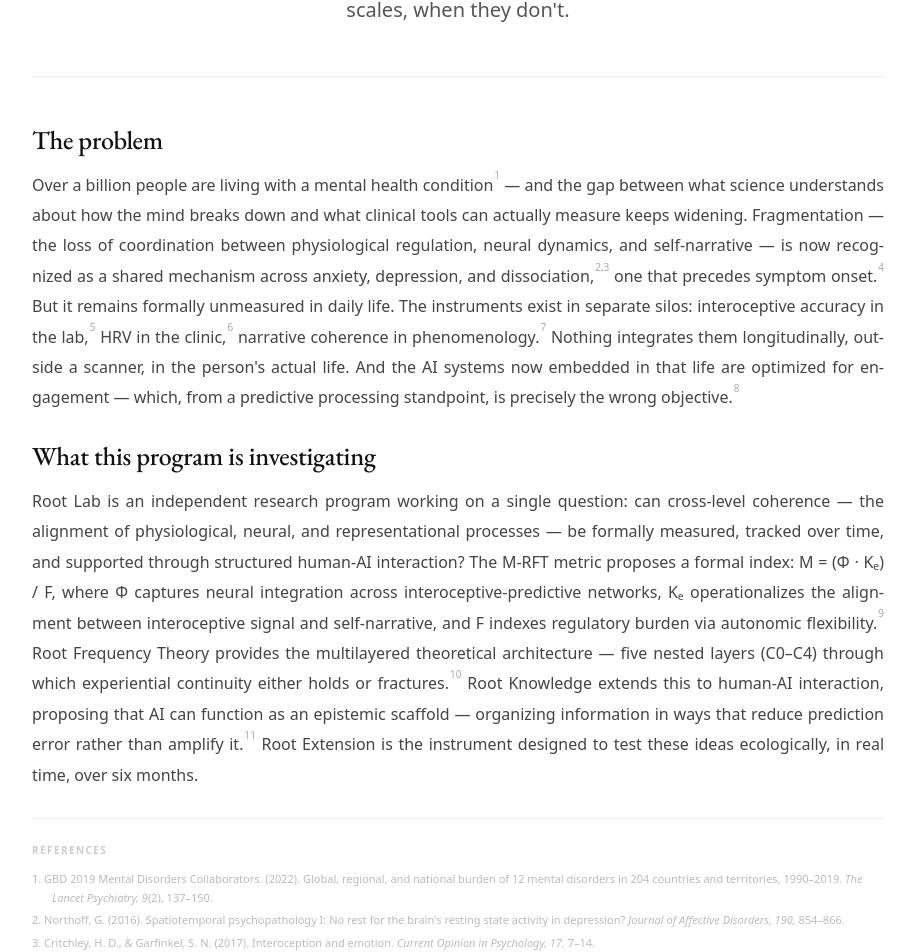
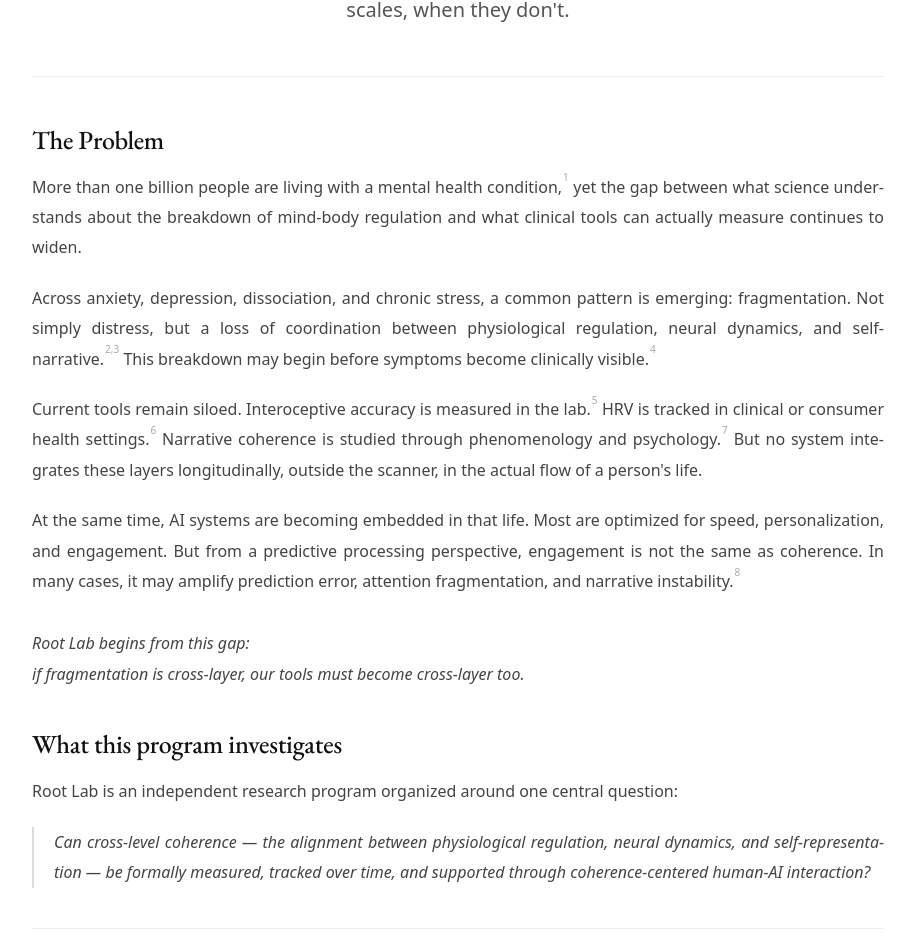
Before and after one commit to biaavanzo/avanzorft.github.io, a Next.js app: page / in a window 1280 px wide. Shown: the part 496-1448 px from the top of the page, without its empty margins (182-1097 px from the left). Built offline with nearby package versions, Linux system fonts and the light colour scheme.

Commit message:
full problem block rewrite, investigator voice

```diff
--- a/app/page.tsx
+++ b/app/page.tsx
@@ -72,29 +72,41 @@ export default function Home() {
         .problem-block h2 {
           font-family: 'EB Garamond', Georgia, serif;
           font-size: clamp(20px, 2.8vw, 26px);
-          font-weight: 500; color: #111; margin-bottom: 14px;
+          font-weight: 500; color: #111; margin-bottom: 16px;
           letter-spacing: -0.01em; line-height: 1.2;
         }
         .problem-block p {
           font-size: 16px; line-height: 1.9; color: #444;
-          font-family: system-ui; margin-bottom: 28px;
+          font-family: system-ui; margin-bottom: 20px;
           text-align: justify; hyphens: auto;
+        }
+        .problem-closing {
+          font-family: 'EB Garamond', Georgia, serif;
+          font-size: clamp(17px, 2.2vw, 21px);
+          font-weight: 500; color: #111; line-height: 1.5;
+          margin: 32px 0 40px; font-style: italic;
+        }
+        .investigate-block { margin-top: 40px; }
+        .investigate-question {
+          font-family: 'EB Garamond', Georgia, serif;
+          font-size: clamp(16px, 2vw, 20px);
+          font-weight: 400; color: #333; line-height: 1.7;
+          margin-top: 14px; font-style: italic;
+          border-left: 2px solid #ddd; padding-left: 20px;
         }
         sup {
           font-size: 10px; color: #aaa; font-family: system-ui;
           vertical-align: super; line-height: 0; margin-left: 1px;
         }
         .references {
-          border-top: 1px solid #eee; padding-top: 24px; margin-top: 8px;
+          border-top: 1px solid #eee; padding-top: 24px; margin-top: 40px;
         }
         .references-label {
           font-size: 10px; font-weight: 600; color: #ccc;
           text-transform: uppercase; letter-spacing: 0.14em;
           font-family: system-ui; margin-bottom: 12px;
         }
-        .ref-list {
-          list-style: none; padding: 0; margin: 0;
-        }
+        .ref-list { list-style: none; padding: 0; margin: 0; }
         .ref-list li {
           font-size: 11px; color: #bbb; font-family: system-ui;
           line-height: 1.7; margin-bottom: 4px; padding-left: 20px;
@@ -106,10 +118,7 @@ export default function Home() {
           text-transform: uppercase; letter-spacing: 0.14em;
           font-family: system-ui; margin-bottom: 16px; text-align: center;
         }
-        .cards {
-          display: grid; grid-template-columns: repeat(2, 1fr);
-          gap: 2px; align-items: stretch;
-        }
+        .cards { display: grid; grid-template-columns: repeat(2, 1fr); gap: 2px; align-items: stretch; }
         .card-wrapper {
           text-decoration: none; display: flex; flex-direction: column;
           border: 1px solid #e8e8e8; padding: 22px 20px; background: #fafafa;
@@ -207,15 +216,36 @@ export default function Home() {
 
         <div className="problem-block">
 
-          <h2>The problem</h2>
+          <h2>The Problem</h2>
+
           <p>
-            Over a billion people are living with a mental health condition<sup>1</sup> — and the gap between what science understands about how the mind breaks down and what clinical tools can actually measure keeps widening. Fragmentation — the loss of coordination between physiological regulation, neural dynamics, and self-narrative — is now recognized as a shared mechanism across anxiety, depression, and dissociation,<sup>2,3</sup> one that precedes symptom onset.<sup>4</sup> But it remains formally unmeasured in daily life. The instruments exist in separate silos: interoceptive accuracy in the lab,<sup>5</sup> HRV in the clinic,<sup>6</sup> narrative coherence in phenomenology.<sup>7</sup> Nothing integrates them longitudinally, outside a scanner, in the person&apos;s actual life. And the AI systems now embedded in that life are optimized for engagement — which, from a predictive processing standpoint, is precisely the wrong objective.<sup>8</sup>
+            More than one billion people are living with a mental health condition,<sup>1</sup> yet the gap between what science understands about the breakdown of mind-body regulation and what clinical tools can actually measure continues to widen.
           </p>
 
-          <h2>What this program is investigating</h2>
           <p>
-            Root Lab is an independent research program working on a single question: can cross-level coherence — the alignment of physiological, neural, and representational processes — be formally measured, tracked over time, and supported through structured human-AI interaction? The M-RFT metric proposes a formal index: M = (Φ · K&#x2091;) / F, where Φ captures neural integration across interoceptive-predictive networks, K&#x2091; operationalizes the alignment between interoceptive signal and self-narrative, and F indexes regulatory burden via autonomic flexibility.<sup>9</sup> Root Frequency Theory provides the multilayered theoretical architecture — five nested layers (C0–C4) through which experiential continuity either holds or fractures.<sup>10</sup> Root Knowledge extends this to human-AI interaction, proposing that AI can function as an epistemic scaffold — organizing information in ways that reduce prediction error rather than amplify it.<sup>11</sup> Root Extension is the instrument designed to test these ideas ecologically, in real time, over six months.
+            Across anxiety, depression, dissociation, and chronic stress, a common pattern is emerging: fragmentation. Not simply distress, but a loss of coordination between physiological regulation, neural dynamics, and self-narrative.<sup>2,3</sup> This breakdown may begin before symptoms become clinically visible.<sup>4</sup>
           </p>
+
+          <p>
+            Current tools remain siloed. Interoceptive accuracy is measured in the lab.<sup>5</sup> HRV is tracked in clinical or consumer health settings.<sup>6</sup> Narrative coherence is studied through phenomenology and psychology.<sup>7</sup> But no system integrates these layers longitudinally, outside the scanner, in the actual flow of a person&apos;s life.
+          </p>
+
+          <p>
+            At the same time, AI systems are becoming embedded in that life. Most are optimized for speed, personalization, and engagement. But from a predictive processing perspective, engagement is not the same as coherence. In many cases, it may amplify prediction error, attention fragmentation, and narrative instability.<sup>8</sup>
+          </p>
+
+          <p className="problem-closing">
+            Root Lab begins from this gap:<br />
+            if fragmentation is cross-layer, our tools must become cross-layer too.
+          </p>
+
+          <div className="investigate-block">
+            <h2>What this program investigates</h2>
+            <p>Root Lab is an independent research program organized around one central question:</p>
+            <p className="investigate-question">
+              Can cross-level coherence — the alignment between physiological regulation, neural dynamics, and self-representation — be formally measured, tracked over time, and supported through coherence-centered human-AI interaction?
+            </p>
+          </div>
 
           <div className="references">
             <div className="references-label">References</div>
@@ -228,9 +258,6 @@ export default function Home() {
               <li>6. Thayer, J. F., &amp; Lane, R. D. (2000). A model of neurovisceral integration in emotion regulation and dysregulation. <em>Journal of Affective Disorders, 61</em>(3), 201–216.</li>
               <li>7. Varela, F. J. (1996). Neurophenomenology: A methodological remedy for the hard problem. <em>Journal of Consciousness Studies, 3</em>(4), 330–349.</li>
               <li>8. Avanzo, B. (2026). Root Knowledge: Embodied knowledge as a foundation for coherent human–AI interaction. Independent researcher.</li>
-              <li>9. Avanzo, B. (2026). Multiscale integration of interoceptive signals and narrative scaffolding: Can systemic coherence be formally measured? (M-RFT). Unpublished manuscript.</li>
-              <li>10. Avanzo, B. (2026). Root Frequency Theory. Zenodo. https://doi.org/10.5281/zenodo.18905376</li>
-              <li>11. Friston, K. (2010). The free-energy principle: A unified brain theory? <em>Nature Reviews Neuroscience, 11</em>(2), 127–138.</li>
             </ol>
           </div>
         </div>
```
